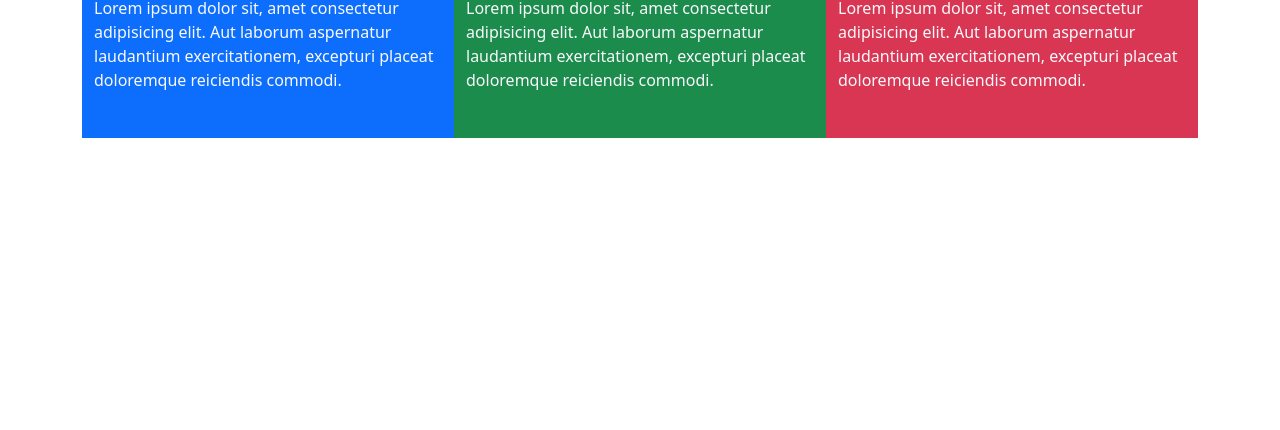
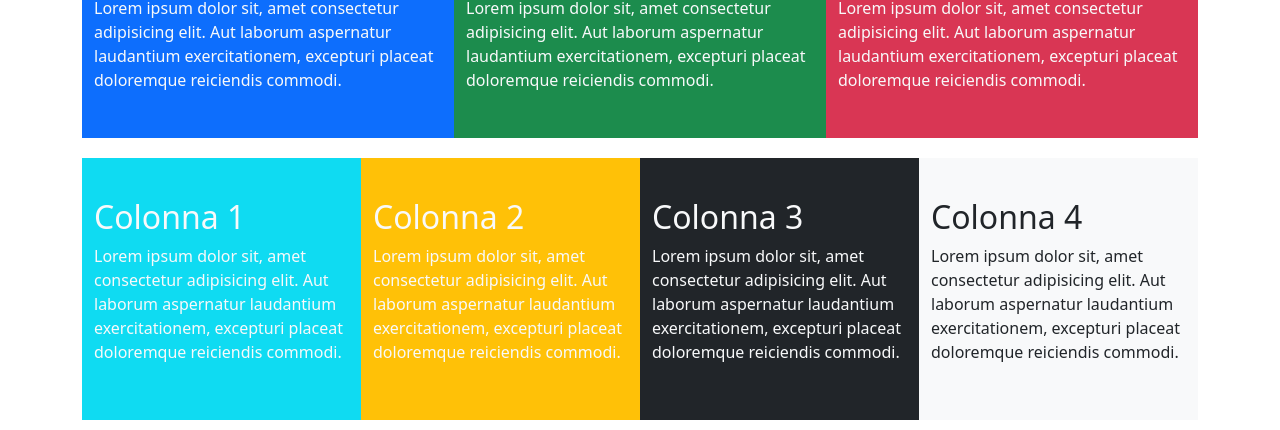
Before and after one commit to raff-E12/htmlcss-bootstrap-layout, a plain HTML site: page index.html in a window 1280 px wide. Shown: the part 529-959 px from the top of the page. Before the commit the page ends 800 px from the top, so only its background shows below. Drawn offline with nearby package versions, Linux system fonts and the light colour scheme.

Commit message:
feat: Creazione della Terza Griglia

```diff
--- a/index.html
+++ b/index.html
@@ -44,11 +44,27 @@
         </div>
     </div>
    <!-- Terzo Box in Colonna-->
-    <div>
-        <div></div>
-        <div></div>
-        <div></div>
-        <div></div>
+    <div class="row container-md flex flex-rown align-items-center justify-content-center">
+        <div class="col-6 box-6 col-md-3">
+            <h2>Colonna 1</h2>
+            <p>Lorem ipsum dolor sit, amet consectetur adipisicing elit.
+                Aut laborum aspernatur laudantium exercitationem, excepturi placeat doloremque reiciendis commodi.</p>
+        </div>
+        <div class="col-6 box-7 col-md-3">
+            <h2>Colonna 2</h2>
+            <p>Lorem ipsum dolor sit, amet consectetur adipisicing elit.
+                Aut laborum aspernatur laudantium exercitationem, excepturi placeat doloremque reiciendis commodi.</p>
+        </div>
+        <div class="col-6 box-8 col-md-3">
+            <h2>Colonna 3</h2>
+            <p>Lorem ipsum dolor sit, amet consectetur adipisicing elit.
+                Aut laborum aspernatur laudantium exercitationem, excepturi placeat doloremque reiciendis commodi.</p>
+        </div>
+        <div class="col-6 box-9 col-md-3" >
+            <h2>Colonna 4</h2>
+            <p>Lorem ipsum dolor sit, amet consectetur adipisicing elit.
+                Aut laborum aspernatur laudantium exercitationem, excepturi placeat doloremque reiciendis commodi.</p>
+        </div>
     </div>
     <script src="https://cdn.jsdelivr.net/npm/bootstrap@5.3.3/dist/js/bootstrap.bundle.min.js"></script>
 </body>
--- a/style.css
+++ b/style.css
@@ -44,7 +44,7 @@ body{
 
 .box-2{
     background-color: var(--color-9);
-    color: var(--color-15);
+    color: var(--color-8);
     padding: 50px;
 }
 
@@ -67,3 +67,28 @@ body{
     color: var(--color-8);
     padding: 30px;
 }
+
+.box-6{
+    background-color: var(--color-13);
+    color: var(--color-8);
+    padding: 40px;
+}
+
+.box-7{
+    background-color: var(--color-14);
+    color: var(--color-8);
+    padding: 40px;
+}
+
+.box-8{
+    background-color: var(--color-15);
+    color: var(--color-8);
+    padding: 40px;
+}
+
+
+.box-9{
+    background-color: var(--color-8);
+    color: var(--color-15);
+    padding: 40px;
+}
```
